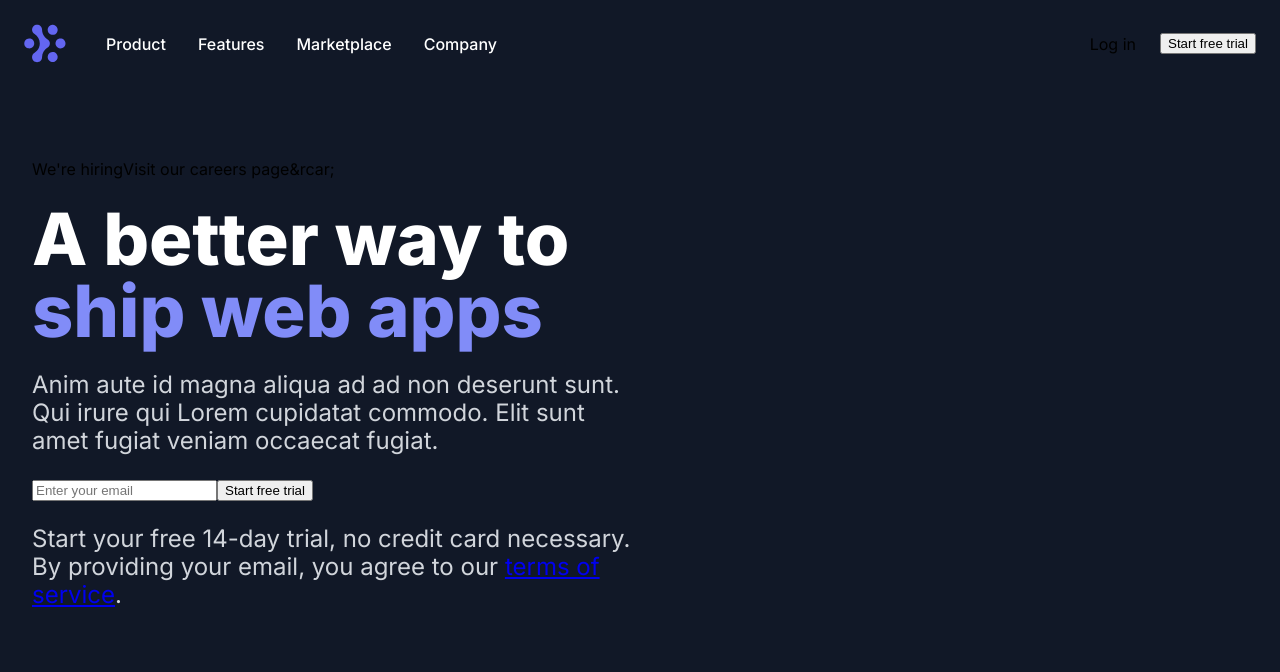
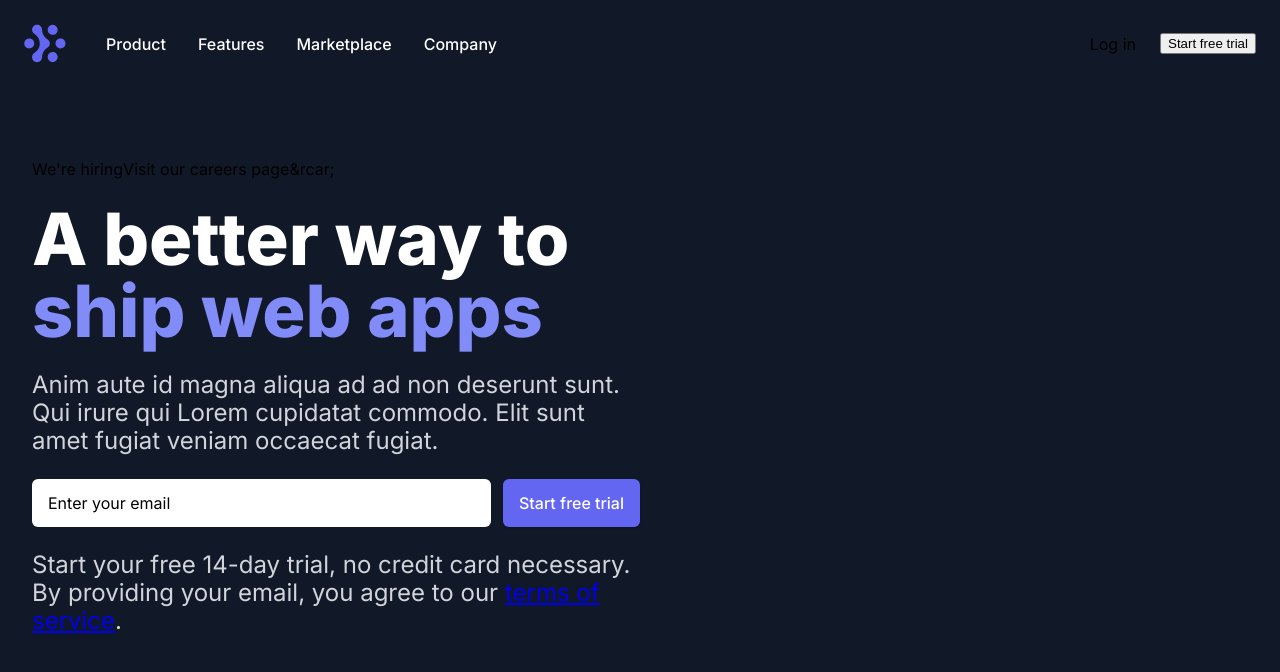
Before and after one commit to rosslibby/lennar-code-challenge, a React (Create React App) app: page / in a window 1280 px wide. Shown: the top 672 px of the page. Built offline with nearby package versions, Linux system fonts and the light colour scheme.

Commit message:
implemented form & button components in main

```diff
--- a/src/components/main/index.tsx
+++ b/src/components/main/index.tsx
@@ -1,3 +1,6 @@
+import { Input, InputGroup } from '../form'
+import { Button } from '../form/button'
+import { InputType } from '../form/types'
 import styles from './main.module.css'
 
 export default function Main() {
@@ -14,8 +17,15 @@ export default function Main() {
           <p>Anim aute id magna aliqua ad ad non deserunt sunt. Qui irure qui Lorem cupidatat commodo. Elit sunt amet fugiat veniam occaecat fugiat.</p>
         </div>
         <form>
-          <input type="email" placeholder="Enter your email" />
-          <button>Start free trial</button>
+          <InputGroup>
+            <Input
+              type={InputType.email}
+              onChange={() => null}
+              placeholder="Enter your email"
+              name="email"
+            />
+            <Button onClick={() => null} label="Start free trial" />
+          </InputGroup>
           <p>Start your free 14-day trial, no credit card necessary. By providing your email, you agree to our <a href="/terms-of-service">terms of service</a>.</p>
         </form>
       </div>
```
